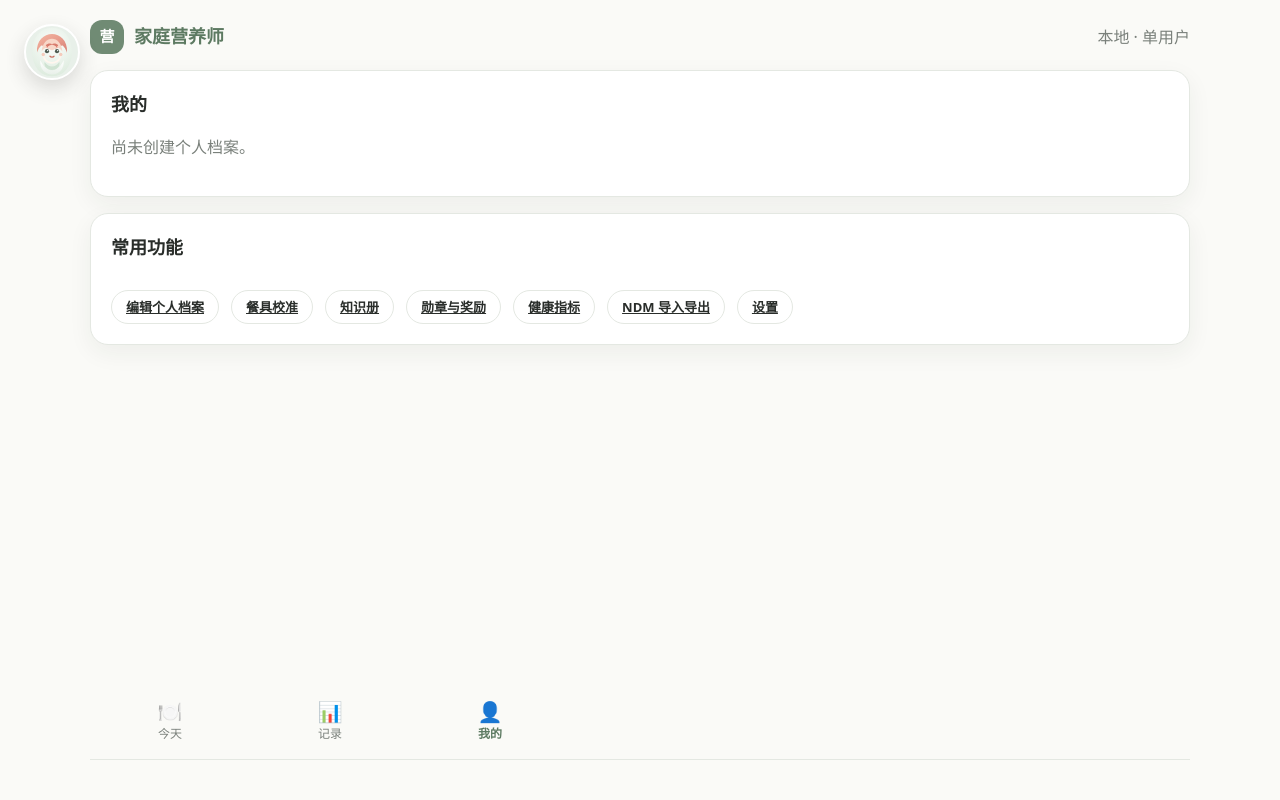
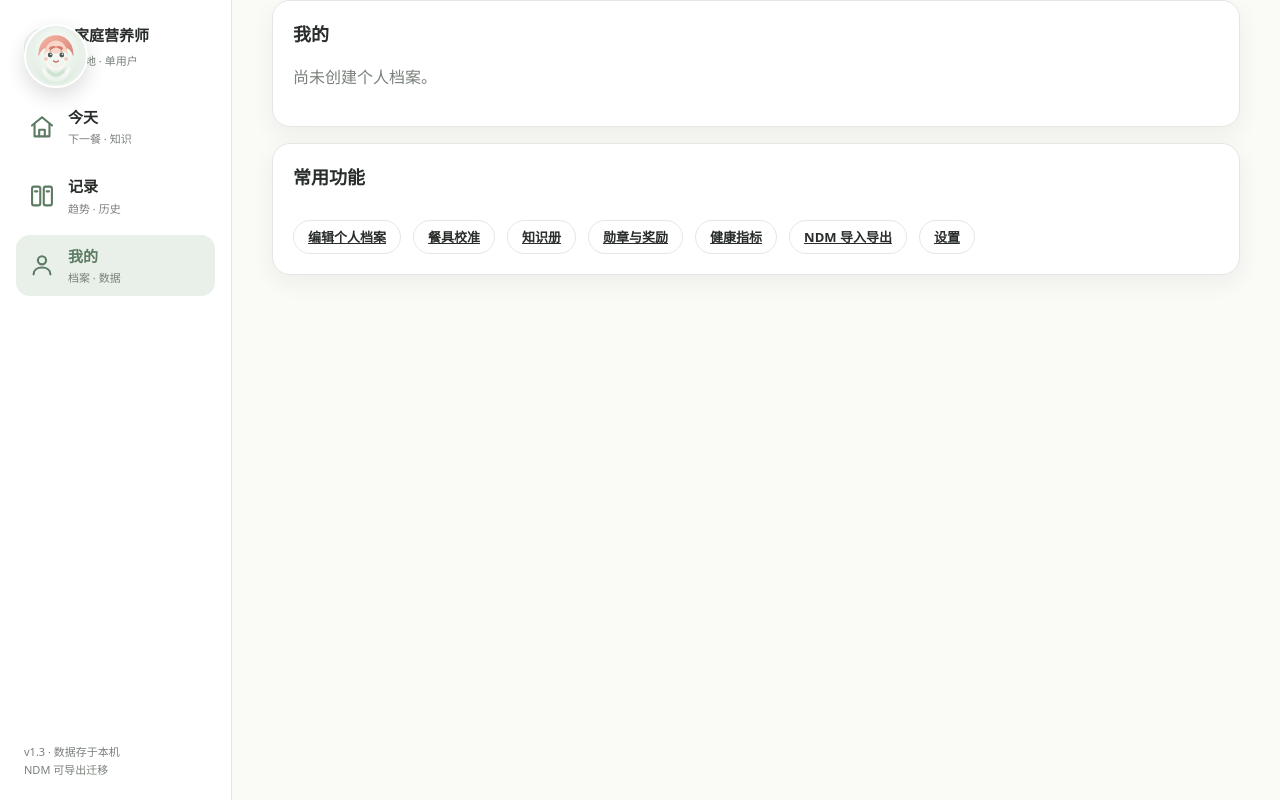
Before and after one commit to WFY-1-BYO/-app, a React (Vite) app: page /mine in a window 1280 px wide. Built offline with nearby package versions, Linux system fonts and the light colour scheme.

Commit message:
feat(V1.3-A): Y900 平板左侧导航栏，手机保持底部三段导航，线性 SVG 图标与悬浮球避让

```diff
--- a/src/components/AppShell.tsx
+++ b/src/components/AppShell.tsx
@@ -1,14 +1,23 @@
 import { NavLink, Outlet, useLocation } from 'react-router-dom'
 import FloatingAssistant from './FloatingAssistant'
+import NavIcon, { type NavIconName } from './NavIcon'
+import { useIsTablet } from '../lib/breakpoint'
 
-const navItems = [
-  { to: '/', label: '今天', icon: '🍽️', end: true },
-  { to: '/records', label: '记录', icon: '📊' },
-  { to: '/mine', label: '我的', icon: '👤' },
+const navItems: {
+  to: string
+  label: string
+  sub: string
+  icon: NavIconName
+  end?: boolean
+}[] = [
+  { to: '/', label: '今天', sub: '下一餐 · 知识', icon: 'today', end: true },
+  { to: '/records', label: '记录', sub: '趋势 · 历史', icon: 'records' },
+  { to: '/mine', label: '我的', sub: '档案 · 数据', icon: 'mine' },
 ]
 
 export default function AppShell() {
   const location = useLocation()
+  const isTablet = useIsTablet()
   const focusRoutes = [
     '/onboarding',
     '/meal/new',
@@ -17,9 +26,50 @@ export default function AppShell() {
     '/import',
   ]
   const isFocus = focusRoutes.some(route => location.pathname.startsWith(route))
+  const shellClass = [
+    'app-shell',
+    isTablet ? 'tablet-layout' : '',
+    isFocus ? 'focus-page' : '',
+  ]
+    .filter(Boolean)
+    .join(' ')
 
   return (
-    <div className={isFocus ? 'app-shell focus-page' : 'app-shell'}>
+    <div className={shellClass}>
+      {isTablet && (
+        <aside className="side-nav" aria-label="侧边主导航">
+          <div className="side-brand">
+            <img src="/assistant.svg" alt="" />
+            <div>
+              <strong>家庭营养师</strong>
+              <span className="muted">本地 · 单用户</span>
+            </div>
+          </div>
+          <nav className="side-nav-links" aria-label="主导航">
+            {navItems.map(item => (
+              <NavLink to={item.to} end={item.end} key={item.to}>
+                {({ isActive }) => (
+                  <>
+                    <NavIcon name={item.icon} />
+                    <span className="nav-text">
+                      <strong>{item.label}</strong>
+                      <span className="muted">{item.sub}</span>
+                    </span>
+                    <span className={isActive ? 'active-marker' : 'hidden-marker'} />
+                  </>
+                )}
+              </NavLink>
+            ))}
+          </nav>
+          <p className="side-nav-foot">
+            v1.3 · 数据存于本机
+            <br />
+            NDM 可导出迁移
+          </p>
+        </aside>
+      )}
+
+      <div className="app-content">
         <header className="app-header">
           <div className="brand">
             <span className="brand-mark">营</span>
@@ -30,12 +80,15 @@ export default function AppShell() {
         <main className="app-main">
           <Outlet />
         </main>
+      </div>
+
+      {!isTablet && (
         <nav className="bottom-nav" aria-label="主导航">
           {navItems.map(item => (
             <NavLink to={item.to} end={item.end} key={item.to}>
               {({ isActive }) => (
                 <>
-                <span aria-hidden>{item.icon}</span>
+                  <NavIcon name={item.icon} />
                   <span>{item.label}</span>
                   <span className={isActive ? 'active-marker' : 'hidden-marker'} />
                 </>
@@ -43,7 +96,9 @@ export default function AppShell() {
             </NavLink>
           ))}
         </nav>
-      {!isFocus && <FloatingAssistant />}
+      )}
+
+      {!isFocus && <FloatingAssistant isTablet={isTablet} />}
     </div>
   )
 }
--- a/src/components/FloatingAssistant.tsx
+++ b/src/components/FloatingAssistant.tsx
@@ -3,8 +3,10 @@ import { useAppStore } from '../store/appStore'
 
 export default function FloatingAssistant({
   message = '今天也要好好吃饭，不用追求完美。',
+  isTablet = false,
 }: {
   message?: string
+  isTablet?: boolean
 }) {
   const settings = useAppStore(state => state.data.settings)
   const updateSettings = useAppStore(state => state.updateSettings)
@@ -34,8 +36,18 @@ export default function FloatingAssistant({
     const deltaX = event.clientX - startRef.current.x
     const deltaY = event.clientY - startRef.current.y
     if (Math.abs(deltaX) > 3 || Math.abs(deltaY) > 3) movedRef.current = true
-    const nextX = Math.max(8, Math.min(window.innerWidth - 64, startRef.current.left + deltaX))
-    const nextY = Math.max(8, Math.min(window.innerHeight - 72, startRef.current.top + deltaY))
+    // 平板左侧有固定导航栏，手机底部有三段导航，悬浮球吸附区分别避开
+    const size = isTablet ? 64 : 56
+    const minX = isTablet ? 248 : 8
+    const bottomInset = isTablet ? 24 : 96
+    const nextX = Math.max(
+      minX,
+      Math.min(window.innerWidth - size - 8, startRef.current.left + deltaX),
+    )
+    const nextY = Math.max(
+      8,
+      Math.min(window.innerHeight - size - bottomInset, startRef.current.top + deltaY),
+    )
     setPosition({ x: nextX, y: nextY })
   }
 
@@ -52,7 +64,7 @@ export default function FloatingAssistant({
     <>
       <button
         type="button"
-        className="assistant"
+        className={`assistant ${isTablet ? 'assistant-tablet' : ''}`}
         aria-label="营养师助手"
         onPointerDown={onPointerDown}
         onPointerMove={onPointerMove}
--- /dev/null
+++ b/src/components/NavIcon.tsx
@@ -0,0 +1,44 @@
+export type NavIconName = 'today' | 'records' | 'mine'
+
+/** 24dp 线性图标：描边 1.8、圆角端点，符合 UI 方案 V1.1 图 1 无障碍规范。 */
+export default function NavIcon({ name }: { name: NavIconName }) {
+  const common = {
+    width: 24,
+    height: 24,
+    viewBox: '0 0 24 24',
+    fill: 'none',
+    stroke: 'currentColor',
+    strokeWidth: 1.8,
+    strokeLinecap: 'round' as const,
+    strokeLinejoin: 'round' as const,
+    'aria-hidden': true as const,
+    focusable: 'false' as const,
+  }
+
+  if (name === 'today') {
+    return (
+      <svg {...common} className="nav-icon" data-icon="today">
+        <path d="M3.4 10.7 12 3.6l8.6 7.1" />
+        <path d="M5.6 9.6V20h12.8V9.6" />
+        <path d="M9.6 20v-5.6h4.8V20" />
+      </svg>
+    )
+  }
+
+  if (name === 'records') {
+    return (
+      <svg {...common} className="nav-icon" data-icon="records">
+        <rect x="3.5" y="4" width="7" height="16" rx="1.6" />
+        <rect x="13.5" y="4" width="7" height="16" rx="1.6" />
+        <path d="M6 8h2M16 8h2" />
+      </svg>
+    )
+  }
+
+  return (
+    <svg {...common} className="nav-icon" data-icon="mine">
+      <circle cx="12" cy="8" r="3.5" />
+      <path d="M4.8 20c0-3.7 3.2-5.9 7.2-5.9s7.2 2.2 7.2 5.9" />
+    </svg>
+  )
+}
--- /dev/null
+++ b/src/lib/breakpoint.ts
@@ -0,0 +1,27 @@
+import { useSyncExternalStore } from 'react'
+
+/** 平板布局断点：CSS 宽度 ≥ 900px（vivo S7 约 360–411px，Y900 约 1280px）。 */
+export const TABLET_QUERY = '(min-width: 900px)'
+
+function readMatch(): boolean {
+  if (typeof window === 'undefined' || typeof window.matchMedia !== 'function') return false
+  return window.matchMedia(TABLET_QUERY).matches
+}
+
+function subscribe(onChange: () => void): () => void {
+  if (typeof window === 'undefined' || typeof window.matchMedia !== 'function') {
+    return () => {}
+  }
+  const mql = window.matchMedia(TABLET_QUERY)
+  if (typeof mql.addEventListener !== 'function') return () => {}
+  mql.addEventListener('change', onChange)
+  return () => mql.removeEventListener('change', onChange)
+}
+
+/**
+ * 判断当前是否应使用 Y900 平板的左侧导航 + 双栏布局。
+ * 测试环境（jsdom）没有 matchMedia 时默认手机布局，保持既有行为不变。
+ */
+export function useIsTablet(): boolean {
+  return useSyncExternalStore(subscribe, readMatch, () => false)
+}
--- a/src/styles/app.css
+++ b/src/styles/app.css
@@ -115,9 +115,10 @@ textarea {
   font-weight: 700;
 }
 
-.bottom-nav a span:first-child {
-  font-size: 20px;
-  line-height: 1;
+.bottom-nav a .nav-icon {
+  width: 24px;
+  height: 24px;
+  color: var(--primary-strong);
 }
 
 .card {
@@ -595,37 +596,144 @@ textarea {
   .medal-grid {
     grid-template-columns: repeat(4, minmax(0, 1fr));
   }
-}
-
-@media (min-width: 900px) {
-  .app-shell {
-    padding: 0 40px 40px;
-  }
-
-  .bottom-nav {
-    position: sticky;
-    top: 0;
-    bottom: auto;
-    grid-template-columns: repeat(3, 160px);
-    justify-content: start;
-    border-top: none;
-    border-bottom: 1px solid var(--border);
-    background: rgba(250, 250, 247, 0.96);
-  }
-
-  .assistant {
-    bottom: 40px;
-  }
-
-  .assistant-bubble {
-    bottom: 48px;
-  }
 
   .two-col {
     display: grid;
     grid-template-columns: minmax(0, 1.2fr) minmax(0, 0.8fr);
     gap: 18px;
     align-items: start;
+  }
+}
+
+/* ===== V1.3 改编 A：Y900 平板左侧导航栏 ===== */
+.app-content {
+  min-width: 0;
+  display: flex;
+  flex-direction: column;
+}
+
+.app-content > .app-main {
+  flex: 1;
+}
+
+.app-shell.tablet-layout {
+  display: grid;
+  grid-template-columns: 232px minmax(0, 1fr);
+  gap: 0;
+  max-width: none;
+  margin: 0;
+  padding: 0;
+  min-height: 100vh;
+}
+
+.app-shell.tablet-layout .app-header {
+  display: none;
+}
+
+.app-shell.tablet-layout .app-content {
+  width: 100%;
+  max-width: 1320px;
+  margin: 0 auto;
+  padding: 0 40px 48px;
+}
+
+.app-shell.tablet-layout .bottom-nav {
+  display: none;
+}
+
+.side-nav {
+  position: sticky;
+  top: 0;
+  height: 100vh;
+  display: flex;
+  flex-direction: column;
+  gap: 24px;
+  padding: 24px 16px 20px;
+  background: #fff;
+  border-right: 1px solid var(--border);
+}
+
+.side-brand {
+  display: flex;
+  align-items: center;
+  gap: 10px;
+  padding: 0 8px;
+}
+
+.side-brand img {
+  width: 40px;
+  height: 40px;
+  border-radius: 50%;
+  border: 1px solid var(--border);
+  flex: none;
+}
+
+.side-brand strong {
+  display: block;
+  font-size: 15px;
+}
+
+.side-brand .muted {
+  font-size: 11px;
+}
+
+.side-nav-links {
+  display: grid;
+  gap: 8px;
+}
+
+.side-nav-links a {
+  display: flex;
+  align-items: center;
+  gap: 12px;
+  min-height: 56px;
+  padding: 10px 12px;
+  border-radius: 14px;
+  color: var(--text);
+  text-decoration: none;
+}
+
+.side-nav-links a.active {
+  background: var(--primary-soft);
+  color: var(--primary-strong);
+}
+
+.side-nav-links .nav-icon {
+  width: 28px;
+  height: 28px;
+  flex: none;
+  color: var(--primary-strong);
+}
+
+.side-nav-links .nav-text {
+  display: grid;
+  gap: 1px;
+}
+
+.side-nav-links .nav-text strong {
+  font-size: 15px;
+}
+
+.side-nav-links .nav-text .muted {
+  font-size: 11px;
+}
+
+.side-nav-foot {
+  margin: auto 0 0;
+  padding: 0 8px;
+  font-size: 11px;
+  line-height: 1.7;
+  color: var(--muted);
+}
+
+.assistant.assistant-tablet {
+  width: 64px;
+  height: 64px;
+}
+
+@media (max-width: 899px) {
+  .side-nav {
+    display: none;
   }
 }
 
```
Also changed, not shown: 1 other file (tests, documents, lock files or other folders). Lines whose indentation alone changed are shown as unchanged.
